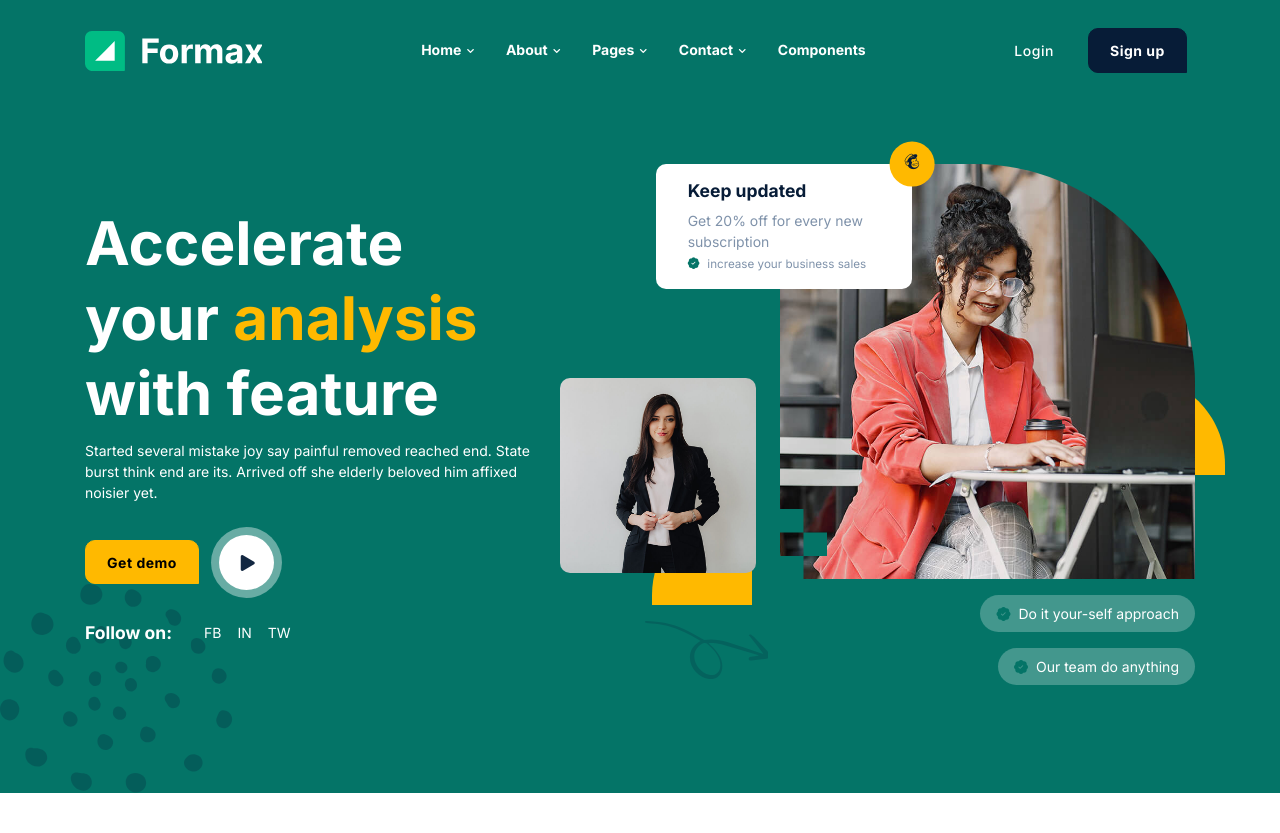
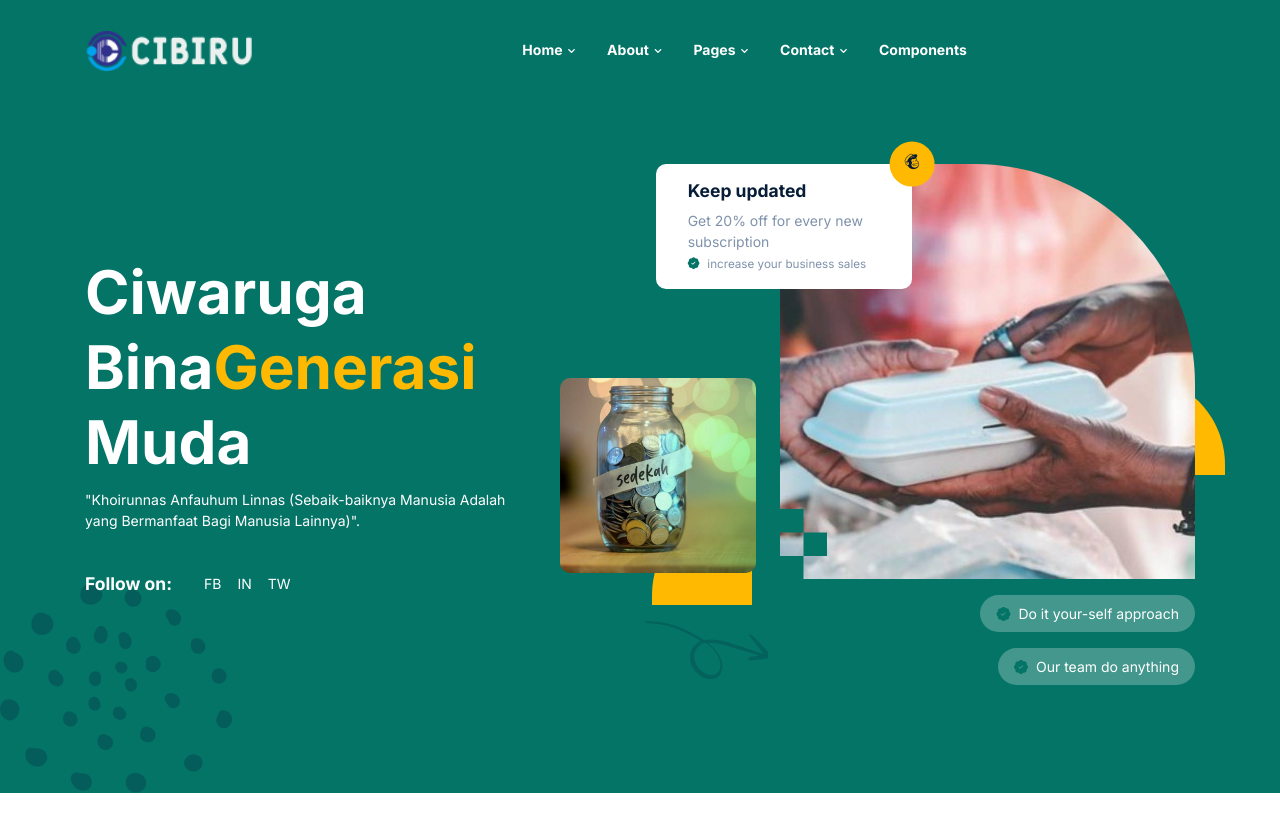
Before and after one commit to ahmadjufroni/cibiru_csg, a PHP site: page /cibiruorid/ in a window 1280 px wide. Shown: the top 833 px of the page. Run offline with PHP 8.4, Linux system fonts and the light colour scheme; some libraries are stand-ins or nearby versions.

Commit message:
Update head.php

```diff
--- a/App/views/contents/head.php
+++ b/App/views/contents/head.php
@@ -1,10 +1,8 @@
 <!DOCTYPE html>
-<html lang="en">
-
-<!-- Mirrored from themes.webestica.com/formax/index.html by HTTrack Website Copier/3.x [XR&CO'2014], Tue, 28 Nov 2023 02:50:29 GMT -->
+<html lang="id">
 
 <head>
-    <title>Formax - Creative Agency Bootstrap Template</title>
+    <title>Cibiru - Ciwaruga Generasi Muda | khairunnas anfa'uhum linnas</title>
 
     <!-- Meta Tags -->
     <meta charset="utf-8">
@@ -13,7 +11,7 @@
     <meta name="description" content="Bootstrap Based Creative Agency Template">
 
     <!-- Favicon -->
-    <link rel="shortcut icon" href="assets/images/favicon.ico">
+    <link rel="shortcut icon" href="<?= AJR; ?>assets/img/favicon.ico">
 
     <!-- Google Font -->
     <link rel="preconnect" href="https://fonts.googleapis.com/">
@@ -21,28 +19,26 @@
     <link rel="stylesheet" href="https://fonts.googleapis.com/css2?family=Inter:wght@400;500;700&amp;display=swap">
 
     <!-- Plugins CSS -->
-    <link rel="stylesheet" type="text/css" href="assets/vendor/font-awesome/css/all.min.css">
-    <link rel="stylesheet" type="text/css" href="assets/vendor/bootstrap-icons/bootstrap-icons.css">
-    <link rel="stylesheet" type="text/css" href="assets/vendor/tiny-slider/tiny-slider.css">
-    <link rel="stylesheet" type="text/css" href="assets/vendor/glightbox/css/glightbox.min.css">
+    <link rel="stylesheet" type="text/css" href="<?= AJR; ?>assets/vendor/font-awesome/css/all.min.css">
+    <link rel="stylesheet" type="text/css" href="<?= AJR; ?>assets/vendor/bootstrap-icons/bootstrap-icons.css">
+    <link rel="stylesheet" type="text/css" href="<?= AJR; ?>assets/vendor/tiny-slider/tiny-slider.css">
+    <link rel="stylesheet" type="text/css" href="<?= AJR; ?>assets/vendor/glightbox/css/glightbox.min.css">
 
 
     <!-- Theme CSS -->
-    <link rel="stylesheet" type="text/css" href="assets/css/style.css">
+    <link rel="stylesheet" type="text/css" href="<?= AJR; ?>assets/css/style.css">
 
 </head>
 
 <body>
 
-    <!-- =======================
-Header START -->
     <header class="navbar-dark navbar-transparent">
         <!-- Logo Nav START -->
         <nav class="navbar navbar-expand-lg">
             <div class="container">
                 <!-- Logo START -->
-                <a class="navbar-brand" href="index.html">
-                    <img class="navbar-brand-item" src="assets/images/logo.svg" alt="logo">
+                <a class="navbar-brand" href="<?= AJR; ?>">
+                    <img class="navbar-brand-item" src="assets/img/logo.png" alt="logo">
                 </a>
                 <!-- Logo END -->
 
@@ -122,15 +118,6 @@ Header START -->
 
                                 <li> <a class="dropdown-item" href="maintenance-mode.html">Maintenance mode</a> </li>
                                 <!-- Submenu  -->
-                                <li class="dropdown-submenu dropend">
-                                    <a class="dropdown-item dropdown-toggle" href="#">Authentication</a>
-                                    <ul class="dropdown-menu" data-bs-popper="none">
-                                        <li> <a class="dropdown-item" href="sign-in.html">Sign in</a> </li>
-                                        <li> <a class="dropdown-item" href="sign-up.html">Sign up</a> </li>
-                                        <li> <a class="dropdown-item" href="password-recovery.html">Password
-                                                recovery</a> </li>
-                                    </ul>
-                                </li>
                             </ul>
                         </li>
 
@@ -151,26 +138,14 @@ Header START -->
                 </div>
                 <!-- Main navbar END -->
 
-                <!-- Nav right START -->
-                <div class="d-none d-sm-block">
-                    <!-- Nav Button -->
-                    <a href="sign-in.html" class="btn btn-link text-white mb-0">Login</a>
-                    <a href="sign-up.html" class="btn btn-dark mb-0 mx-2">Sign up</a>
-                </div>
-                <!-- Nav right END -->
-
             </div>
         </nav>
         <!-- Logo Nav END -->
     </header>
-    <!-- =======================
-Header END -->
-
-    <!-- **************** MAIN CONTENT START **************** -->
+
+
     <main>
 
-        <!-- =======================
-Main banner START -->
         <section class="bg-primary position-relative">
 
             <!-- Svg START -->
@@ -239,19 +214,13 @@ Main banner START -->
 
                     <div class="col-lg-5 z-index-9">
                         <!-- Title -->
-                        <h1 class="text-white">Accelerate your <span class="text-warning">analysis</span> with feature
+                        <h1 class="text-white">Ciwaruga Bina<span class="text-warning">Generasi</span> Muda
                         </h1>
                         <!--Content -->
-                        <p class="text-white mb-0">Started several mistake joy say painful removed reached end. State
-                            burst think end are its. Arrived off she elderly beloved him affixed noisier yet.</p>
-
-                        <!-- Button -->
-                        <div class="my-4">
-                            <a class="btn btn-warning mb-0">Get demo</a>
-                            <a class="btn btn-white btn-white-shadow btn-round btn-lg ms-3 mb-0" data-glightbox=""
-                                data-gallery="hero" href="https://www.youtube.com/embed/tXHviS-4ygo"><i
-                                    class="fas fa-play"></i></a>
-                        </div>
+                        <p class="text-white mb-0">"Khoirunnas Anfauhum Linnas (Sebaik-baiknya Manusia Adalah yang
+                            Bermanfaat Bagi Manusia Lainnya)".</p>
+                        <br><br>
+
 
                         <!-- Social -->
                         <div class="d-flex me-auto align-items-center mb-4 mb-md-0">
@@ -288,7 +257,7 @@ Main banner START -->
                                 <!-- Svg END-->
 
                                 <!-- Image -->
-                                <img src="assets/images/bg/02.jpg"
+                                <img src="<?= AJR; ?>assets/img/02.jpg"
                                     class="rounded-3 mb-0 mb-lg-9 mt-5 mt-lg-0 position-relative" alt="hero">
                             </div>
 
@@ -316,7 +285,7 @@ Main banner START -->
                                     <!-- Svg END-->
 
                                     <!-- Image -->
-                                    <img src="assets/images/bg/01.jpg" class="rounded-top-right-10" alt="hero">
+                                    <img src="<?= AJR; ?>assets/img/01.jpg" class="rounded-top-right-10" alt="hero">
                                 </div>
 
                                 <!-- Message Box -->
@@ -354,11 +323,7 @@ Main banner START -->
             </div>
 
         </section>
-        <!-- =======================
-Hero banner END -->
-
-        <!-- =======================
-Service section START -->
+
         <section>
             <div class="container position-relative">
 
@@ -458,11 +423,7 @@ Service section START -->
                 </div><!-- Row END -->
             </div>
         </section>
-        <!-- =======================
-Service section END -->
-
-        <!-- =======================
-About section  END -->
+
         <section class="bg-light position-relative py-5">
 
             <!-- Svg START-->
@@ -672,11 +633,7 @@ About section  END -->
                 </div><!-- Row END -->
             </div>
         </section>
-        <!-- =======================
-About section  START -->
-
-        <!-- =======================
-Testimonial section  START -->
+
         <section>
             <div class="container">
 
@@ -890,11 +847,7 @@ Testimonial section  START -->
 
             </div>
         </section>
-        <!-- =======================
-Testimonial section START -->
-
-        <!-- =======================
-Action box START -->
+
         <section class="py-0">
             <div class="container">
 
@@ -964,11 +917,7 @@ Action box START -->
 
             </div>
         </section>
-        <!-- =======================
-Action box END -->
-
-        <!-- =======================
-Step START -->
+
         <section>
             <div class="container">
                 <!-- Tabs -->
@@ -1126,11 +1075,7 @@ Step START -->
                 </div><!-- Row END -->
             </div>
         </section>
-        <!-- =======================
-Step END -->
-
-        <!-- =======================
-Pricing plan START -->
+
         <section class="bg-light position-relative price-wrap py-5">
 
             <!-- Svg START -->
@@ -1391,11 +1336,8 @@ Pricing plan START -->
                 </div><!-- Row END -->
             </div>
         </section>
-        <!-- =======================
-Pricing plan END -->
-
-        <!-- =======================
-Client START -->
+
+
         <section class="py-4">
             <div class="container">
 
@@ -1428,14 +1370,9 @@ Client START -->
 
             </div>
         </section>
-        <!-- =======================
-Client END -->
-
     </main>
-    <!-- **************** MAIN CONTENT END **************** -->
-
-    <!-- =======================
-Footer START  -->
+
+
     <footer class="bg-dark pt-5">
         <div class="container">
 
@@ -1443,7 +1380,7 @@ Footer START  -->
                 <!-- Widget 1 START -->
                 <div class="col-12 col-lg-3">
                     <!-- Logo -->
-                    <img src="assets/images/logo.svg" class="footer-brand-item mb-3" alt="logo">
+                    <img src="<?= AJR; ?>assets/img/logo.png" class="footer-brand-item mb-3" alt="logo">
                     <!-- Info -->
                     <p class="text-primary-hover"><a href="#" class="text-white"><i class="bi bi-geo-alt me-2"></i>153
                             Williamson plaza, maggie-berg</a>
@@ -1518,8 +1455,8 @@ Footer START  -->
 
                 <!-- Copy rights -->
                 <div class="col-md-6">
-                    <div class="text-center text-md-start text-primary-hover text-white ">©2022 <a
-                            href="https://www.webestica.com/" class="text-reset btn-link" target="_blank">Webestica</a>.
+                    <div class="text-center text-md-start text-primary-hover text-white ">© <?= date('Y'); ?> <a
+                            href="https://cibiru.or.id/" class="text-reset btn-link" target="_blank">Cibiru.or.id</a>.
                         All rights reserved
                     </div>
                 </div>
@@ -1539,30 +1476,25 @@ Footer START  -->
 
         </div>
     </footer>
-    <!-- =======================
-Footer END  -->
+
 
     <!-- Back to top -->
     <div class="back-top"><i class="bi bi-arrow-up-short position-absolute top-50 start-50 translate-middle"></i></div>
 
-    <!-- =======================
-JS libraries, plugins and custom scripts -->
+
 
     <!-- Bootstrap JS -->
-    <script src="assets/vendor/bootstrap/dist/js/bootstrap.bundle.min.js"></script>
+    <script src="<?= AJR; ?>assets/vendor/bootstrap/dist/js/bootstrap.bundle.min.js"></script>
 
     <!-- Vendors -->
-    <script src="assets/vendor/tiny-slider/tiny-slider.js"></script>
-    <script src="assets/vendor/purecounterjs/dist/purecounter_vanilla.js"></script>
-    <script src="assets/vendor/glightbox/js/glightbox.min.js"></script>
+    <script src="<?= AJR; ?>assets/vendor/tiny-slider/tiny-slider.js"></script>
+    <script src="<?= AJR; ?>assets/vendor/purecounterjs/dist/purecounter_vanilla.js"></script>
+    <script src="<?= AJR; ?>assets/vendor/glightbox/js/glightbox.min.js"></script>
 
     <!-- Template Functions -->
-    <script src="assets/js/functions.js"></script>
+    <script src="<?= AJR; ?>assets/js/functions.js"></script>
 
 
 </body>
 
-
-<!-- Mirrored from themes.webestica.com/formax/index.html by HTTrack Website Copier/3.x [XR&CO'2014], Tue, 28 Nov 2023 02:50:47 GMT -->
-
 </html>
```
